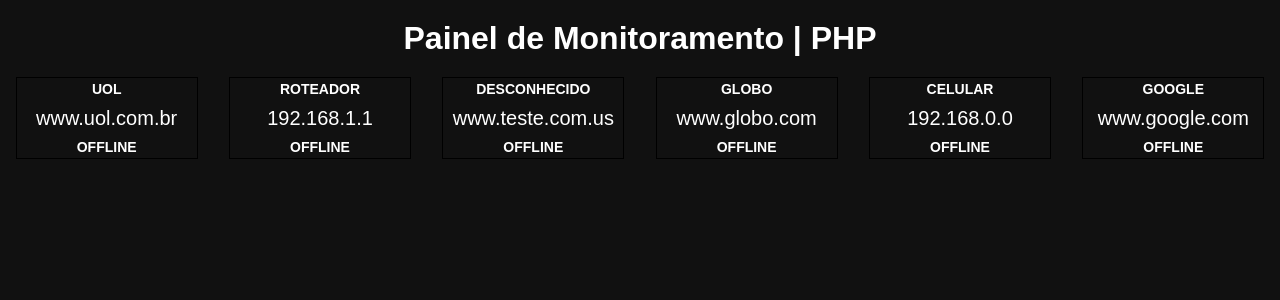
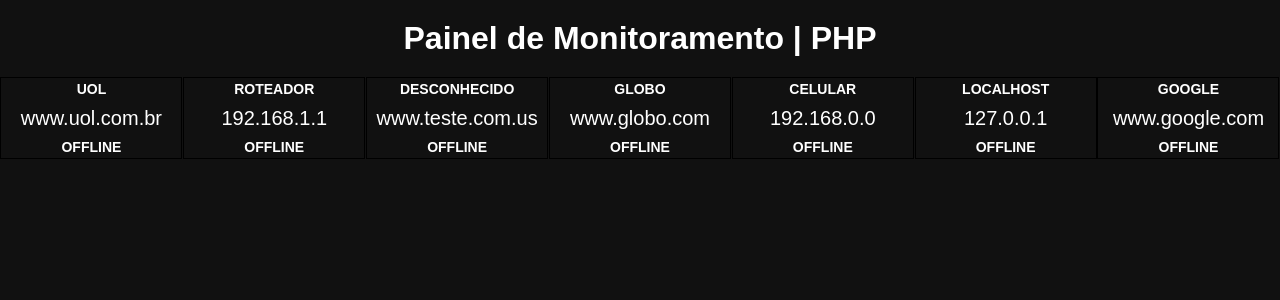
Before and after one commit to eltonsantos/painel_monitoramento_php, a PHP site: page / in a window 1280 px wide. Shown: the top 300 px of the page. Run offline with PHP 8.4, Linux system fonts and the light colour scheme.

Commit message:
Initial commit

```diff
--- a/index.php
+++ b/index.php
@@ -16,6 +16,7 @@
       "DESCONHECIDO" => "www.teste.com.us",
       "GLOBO" => "www.globo.com",
       "CELULAR" => "192.168.0.0",
+      "LOCALHOST" => "127.0.0.1",
       "GOOGLE" => "www.google.com"
     ];
 
```
